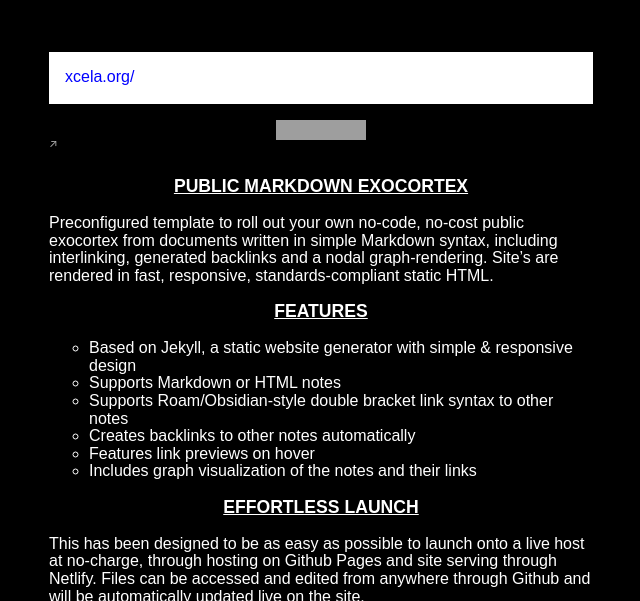
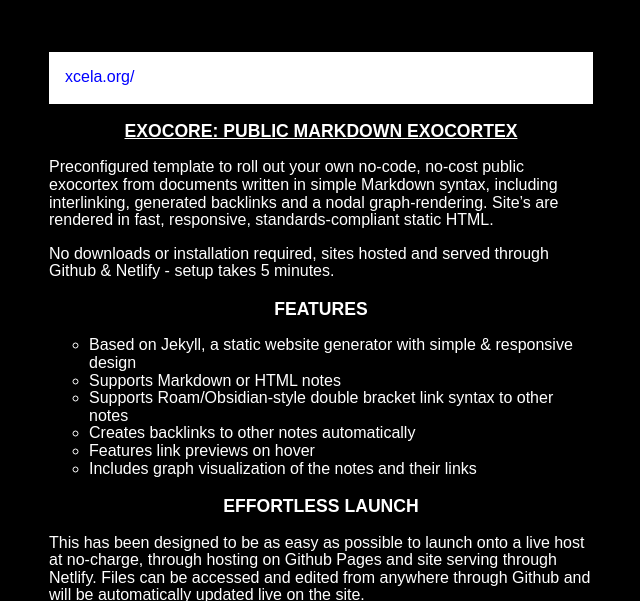
Before and after one commit to xcela/Exocore, a Jekyll site: the page built from _pages/index.md, in a window 1280 px wide. Shown: the top 601 px of the page, without its empty margins (319-959 px from the left). Built offline with Jekyll 4.4.1, drawn with Linux system fonts in a browser that asks for light colours; some of the changed text lies outside the part shown; grey boxes are pictures that could not be loaded.

Commit message:
Update index.md

```diff
--- a/_pages/index.md
+++ b/_pages/index.md
@@ -1,17 +1,17 @@
 ---
 layout: page
-title: Home
+title: Exocore
 id: home
 permalink: /
 ---
 
-[![Netlify Status](https://api.netlify.com/api/v1/badges/8cfa8785-8df8-4aad-ad35-8f1c790b8baf/deploy-status)](https://app.netlify.com/sites/digital-garden-jekyll-template/deploys)
-
-# Public Markdown Exocortex
+# Exocore: Public Markdown Exocortex
 
 Preconfigured template to roll out your own no-code, no-cost public exocortex from documents written in simple Markdown syntax, including interlinking, generated backlinks and a nodal graph-rendering. Site's are rendered in fast, responsive, standards-compliant static HTML.
 
-# Features
+No downloads or installation required, sites hosted and served through Github & Netlify - setup takes 5 minutes.
+
+## Features
 
 - Based on Jekyll, a static website generator with simple & responsive design
 - Supports Markdown or HTML notes
@@ -20,11 +20,11 @@ Preconfigured template to roll out your own no-code, no-cost public exocortex fr
 - Features link previews on hover
 - Includes graph visualization of the notes and their links
 
-# Effortless Launch
+## Effortless Launch
 
 This has been designed to be as easy as possible to launch onto a live host at no-charge, through hosting on Github Pages and site serving through Netlify. Files can be accessed and edited from anywhere through Github and will be automatically updated live on the site.
 
-<img width="1522" alt="Screen Shot 2020-05-19 at 23 05 46" src="https://user-images.githubusercontent.com/8457808/82400515-7d026d80-9a25-11ea-83f1-3b9cb8347e07.png">
+Please follow the [[Step-by-step tutorial]].
 
 ## License
 
```
